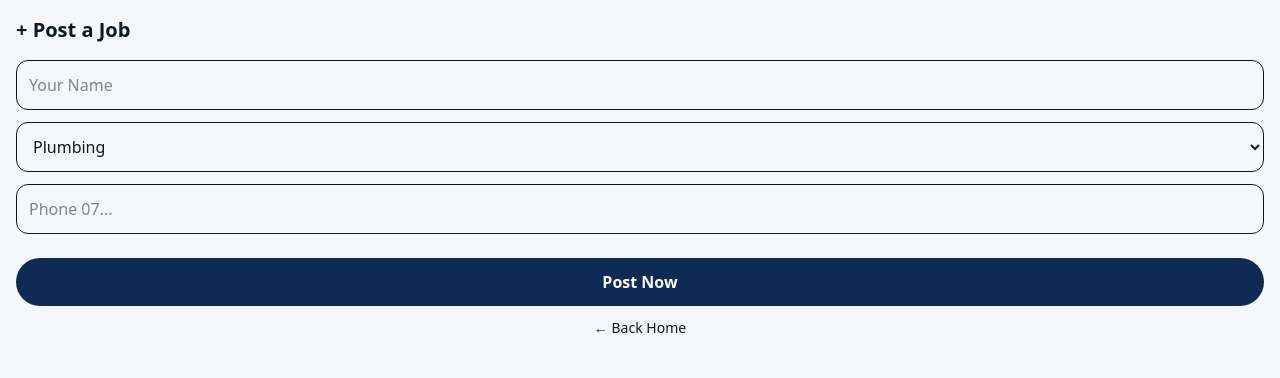
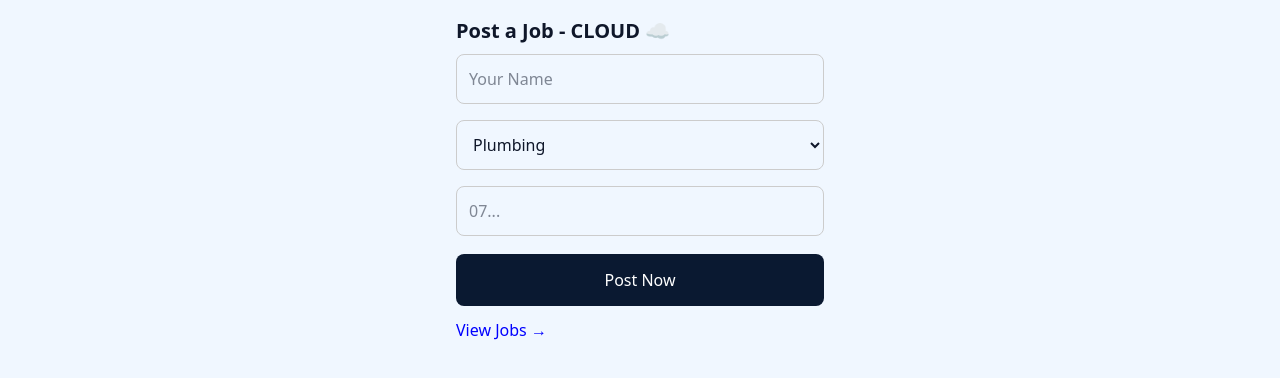
Before and after one commit to njoguemmanuel04-lgtm/taskmate, a Next.js app: page /post in a window 1280 px wide. Shown: the top 378 px of the page. Built offline with nearby package versions, Linux system fonts and the light colour scheme.

Commit message:
Update page.tsx

```diff
--- a/app/post/page.tsx
+++ b/app/post/page.tsx
@@ -1,27 +1,37 @@
 "use client"
-import { useRouter } from "next/navigation"
 import { useState } from "react"
 export default function Post(){
-  const r=useRouter()
   const [name,setName]=useState("")
-  const [skill,setSkill]=useState("Plumbing")
+  const [job,setJob]=useState("Plumbing")
   const [phone,setPhone]=useState("")
-  return (
-    <div className="p-4 min-h-screen bg-[#f5f7fa]">
-      <h1 className="font-black text-xl">+ Post a Job</h1>
-      <input value={name} onChange={e=>setName(e.target.value)} placeholder="Your Name" className="w-full mt-4 p-3 rounded-xl border"/>
-      <select value={skill} onChange={e=>setSkill(e.target.value)} className="w-full mt-3 p-3 rounded-xl border">
-        <option>Plumbing</option><option>Cleaning</option><option>Electrical Services</option><option>Delivery</option><option>Repairs</option>
+  const [loading,setLoading]=useState(false)
+
+  async function submit(){
+    if(!name||!phone) return alert("Fill name and phone")
+    setLoading(true)
+    try{
+      const res = await fetch('/api/jobs', {
+        method:'POST',
+        headers:{'Content-Type':'application/json'},
+        body: JSON.stringify({ title: job, location: "Kirinyaga", price: "2000", phone: `${name} - ${phone}` })
+      })
+      if(!res.ok) throw new Error("Failed")
+      alert("✅ Job Posted! It will appear on Jobs side now!")
+      location.href="/jobs"
+    }catch(e){ alert("Error posting") }
+    setLoading(false)
+  }
+
+  return(
+    <div style={{padding:16,maxWidth:400,margin:'0 auto'}}>
+      <h1 style={{fontWeight:"bold",fontSize:20}}>Post a Job - CLOUD ☁️</h1>
+      <input placeholder="Your Name" value={name} onChange={e=>setName(e.target.value)} style={{width:'100%',padding:12,margin:'8px 0',border:'1px solid #ccc',borderRadius:8}} />
+      <select value={job} onChange={e=>setJob(e.target.value)} style={{width:'100%',padding:12,margin:'8px 0',border:'1px solid #ccc',borderRadius:8}}>
+        <option>Plumbing</option><option>Cleaning</option><option>Painting</option><option>Electrical</option><option>Delivery</option>
       </select>
-      <input value={phone} onChange={e=>setPhone(e.target.value)} placeholder="Phone 07..." className="w-full mt-3 p-3 rounded-xl border"/>
-      <button onClick={()=>{
-        const w=JSON.parse(localStorage.getItem("workers")||"[]")
-        w.push({name,skill,loc:"Mwea",phone})
-        localStorage.setItem("workers",JSON.stringify(w))
-        alert("✅ Job Posted!")
-        r.push("/")
-      }} className="w-full mt-6 bg-[#0f2a54] text-white p-3 rounded-full font-bold">Post Now</button>
-      <button onClick={()=>r.push("/")} className="w-full mt-3 text-sm">← Back Home</button>
+      <input placeholder="07..." value={phone} onChange={e=>setPhone(e.target.value)} style={{width:'100%',padding:12,margin:'8px 0',border:'1px solid #ccc',borderRadius:8}} />
+      <button onClick={submit} disabled={loading} style={{background:"#0a1931",color:"#fff",width:'100%',padding:14,borderRadius:8,marginTop:10}}>{loading?"Posting...":"Post Now"}</button>
+      <a href="/jobs" style={{display:'block',marginTop:12,color:'blue'}}>View Jobs →</a>
     </div>
   )
 }
```
